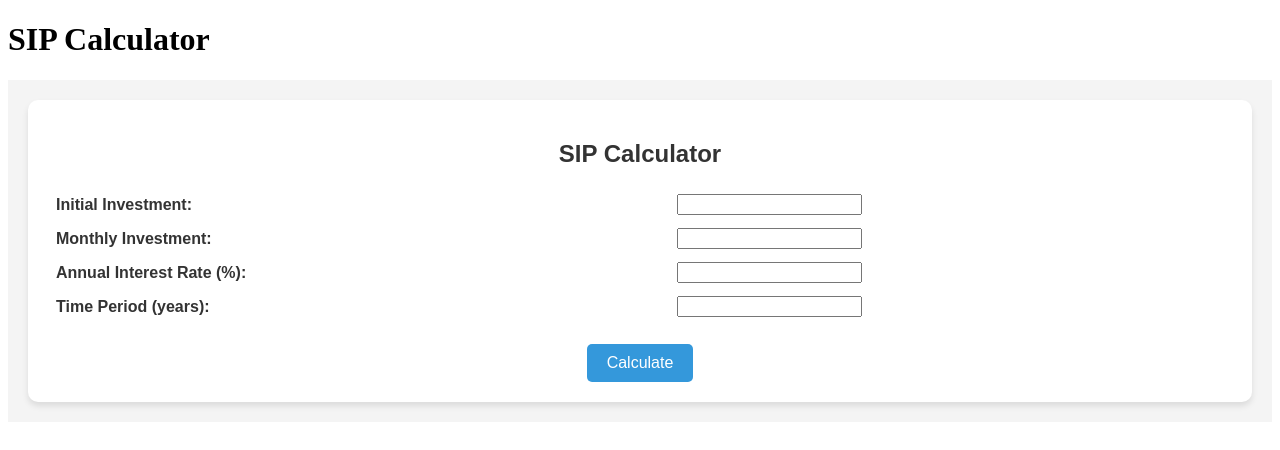
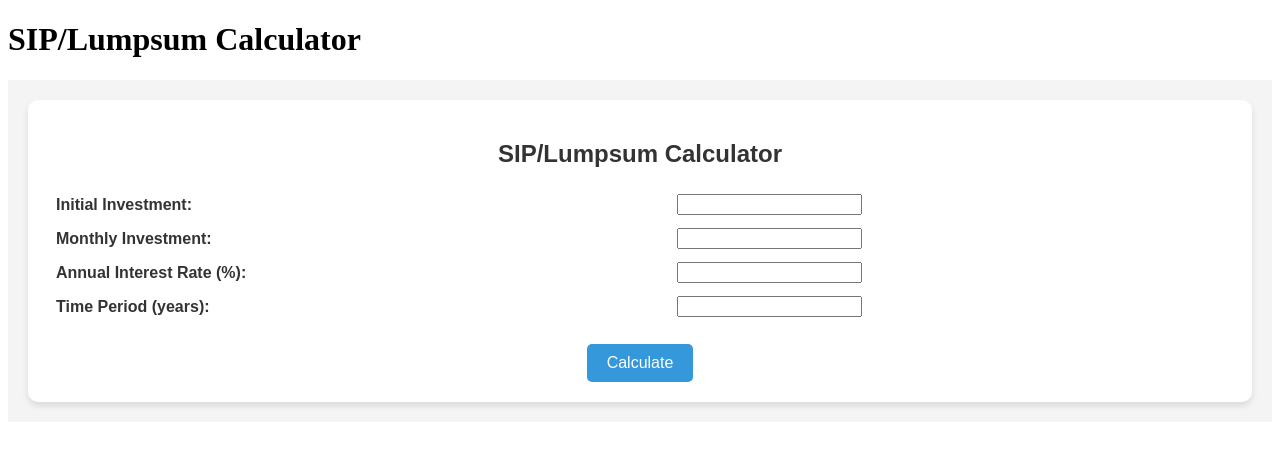
Before and after one commit to sitraj/sipcalculator, a Django app: page / in a window 1280 px wide. Shown: the top 450 px of the page. Run offline with Django 4.2, Linux system fonts and the light colour scheme; some libraries are stand-ins or nearby versions.

Commit message:
Update page title

```diff
--- a/templates/base.html
+++ b/templates/base.html
@@ -2,11 +2,11 @@
 <html lang="en">
 <head>
     <meta charset="UTF-8">
-    <title>{% block title %}SIP Calculator{% endblock %}</title>
+    <title>{% block title %}SIP/Lumpsum Calculator{% endblock %}</title>
 </head>
 <body>
     <header>
-        <h1>{% block header %}SIP Calculator{% endblock %}</h1>
+        <h1>{% block header %}SIP/Lumpsum Calculator{% endblock %}</h1>
     </header>
     <main>
         {% block content %}{% endblock %}
--- a/templates/sip_calculator/result.html
+++ b/templates/sip_calculator/result.html
@@ -5,7 +5,7 @@
 {% block content %}
     <div style="background-color: #f4f4f4; padding: 20px;">
         <div style="background-color: #fff; border-radius: 10px; padding: 20px; box-shadow: 0 4px 6px rgba(0, 0, 0, 0.1);">
-            <h2 style="text-align: center; font-family: 'Arial', sans-serif; color: #333;">SIP Investment Result</h2>
+            <h2 style="text-align: center; font-family: 'Arial', sans-serif; color: #333;">SIP/Lumpsum Investment Result</h2>
             <div style="display: flex; align-items: center; justify-content: space-between; margin-top: 20px;">
                 <div style="flex: 1; text-align: center;">
                     <h3 style="font-family: 'Arial', sans-serif; color: #333; margin-bottom: 5px;">Investment Value</h3>
--- a/templates/sip_calculator/sip_calculator.html
+++ b/templates/sip_calculator/sip_calculator.html
@@ -3,7 +3,7 @@
 {% block content %}
 <div style="background-color: #f4f4f4; padding: 20px;">
   <div style="background-color: #fff; border-radius: 10px; padding: 20px; box-shadow: 0 4px 6px rgba(0, 0, 0, 0.1);">
-    <h2 style="text-align: center; font-family: 'Arial', sans-serif; color: #333;">SIP Calculator</h2>
+    <h2 style="text-align: center; font-family: 'Arial', sans-serif; color: #333;">SIP/Lumpsum Calculator</h2>
     <form method="post">
       {% csrf_token %}
       <table style="width: 100%; border-collapse: collapse;">
@@ -17,7 +17,7 @@
         </tr>
         <tr>
           <td style="padding: 8px;">
-            <label for="{{ form.monthly_investment.id_for_label }}" style="font-family: 'Arial', sans-serif; font-weight:bold;color: #333; margin-right: 5px;">Monthly Investment:</label>
+            <label for="{{ form.monthly_investment.id_for_label }}" style="font-family: 'Arial', sans-serif; font-weight:bold;color: #333; margin-right: 5px;" >Monthly Investment:</label>
           </td>
           <td>
             {{ form.monthly_investment }}
```
